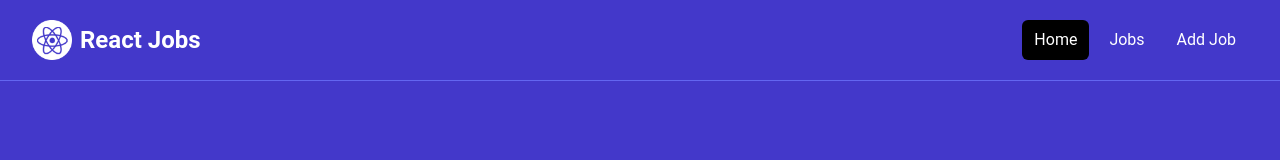
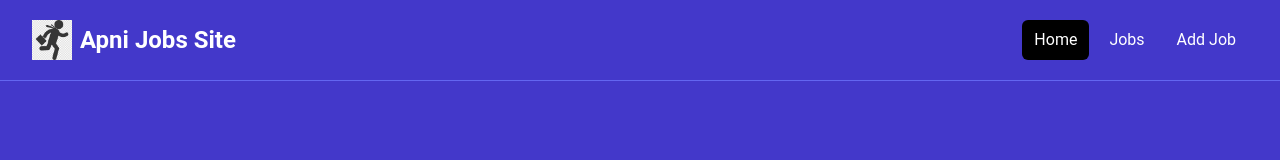
Before and after one commit to AmeyDhimte03/ameys-jobs-site, a React (Vite) app: page / in a window 1280 px wide. Shown: the top 160 px of the page. Built offline with nearby package versions, Linux system fonts and the light colour scheme; no server answers.

Commit message:
logo and name changes

```diff
--- a/index.html
+++ b/index.html
@@ -4,7 +4,7 @@
     <meta charset="UTF-8" />
     <link rel="icon" type="image/svg+xml" href="/vite.svg" />
     <meta name="viewport" content="width=device-width, initial-scale=1.0" />
-    <title>React Jobs</title>
+    <title>Apni Jobs Site</title>
   </head>
   <body>
     <div id="root"></div>
--- a/src/components/Navbar.jsx
+++ b/src/components/Navbar.jsx
@@ -15,7 +15,7 @@ const Navbar = () => {
             <NavLink className='flex flex-shrink-0 items-center mr-4' to='/'>
               <img className='h-10 w-auto' src={logo} alt='React Jobs' />
               <span className='hidden md:block text-white text-2xl font-bold ml-2'>
-                React Jobs
+                Apni Jobs Site
               </span>
             </NavLink>
             <div className='md:ml-auto'>
```
Also changed, not shown: src/assets/images/logo.png.
